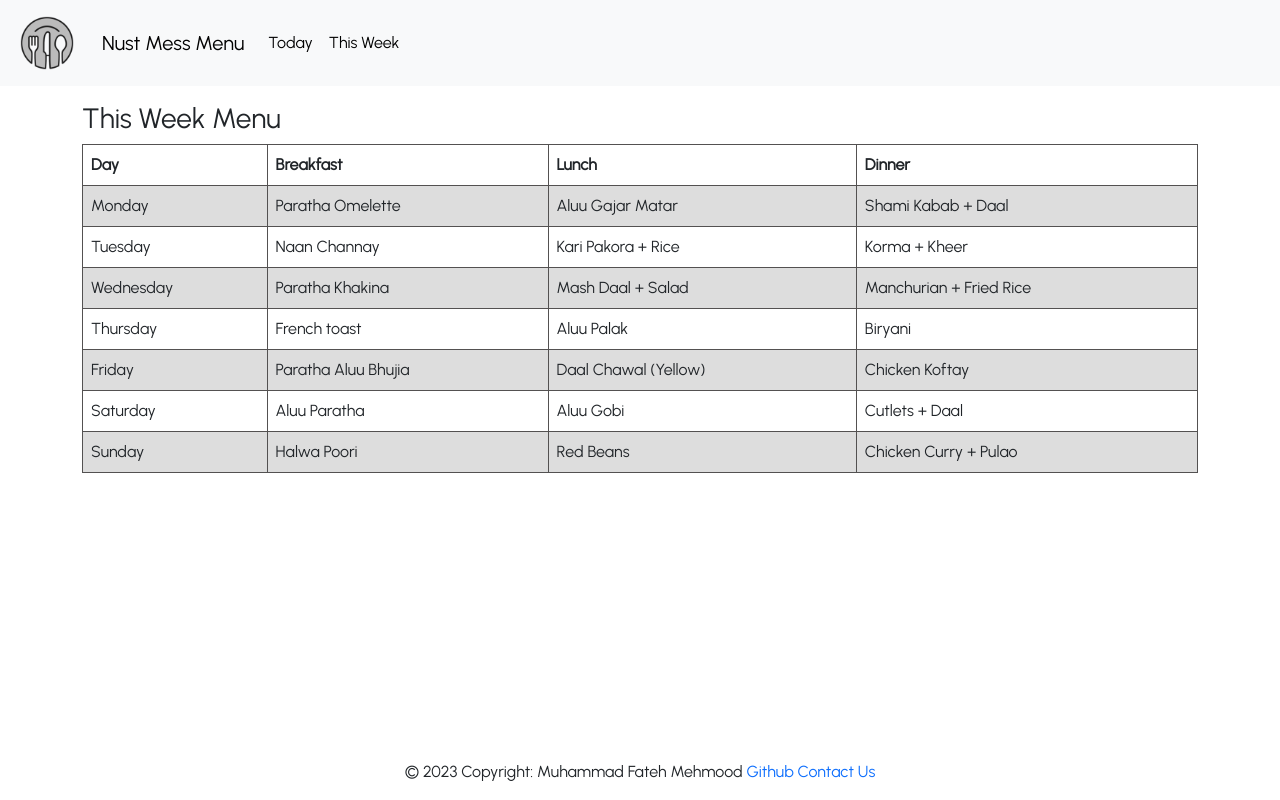
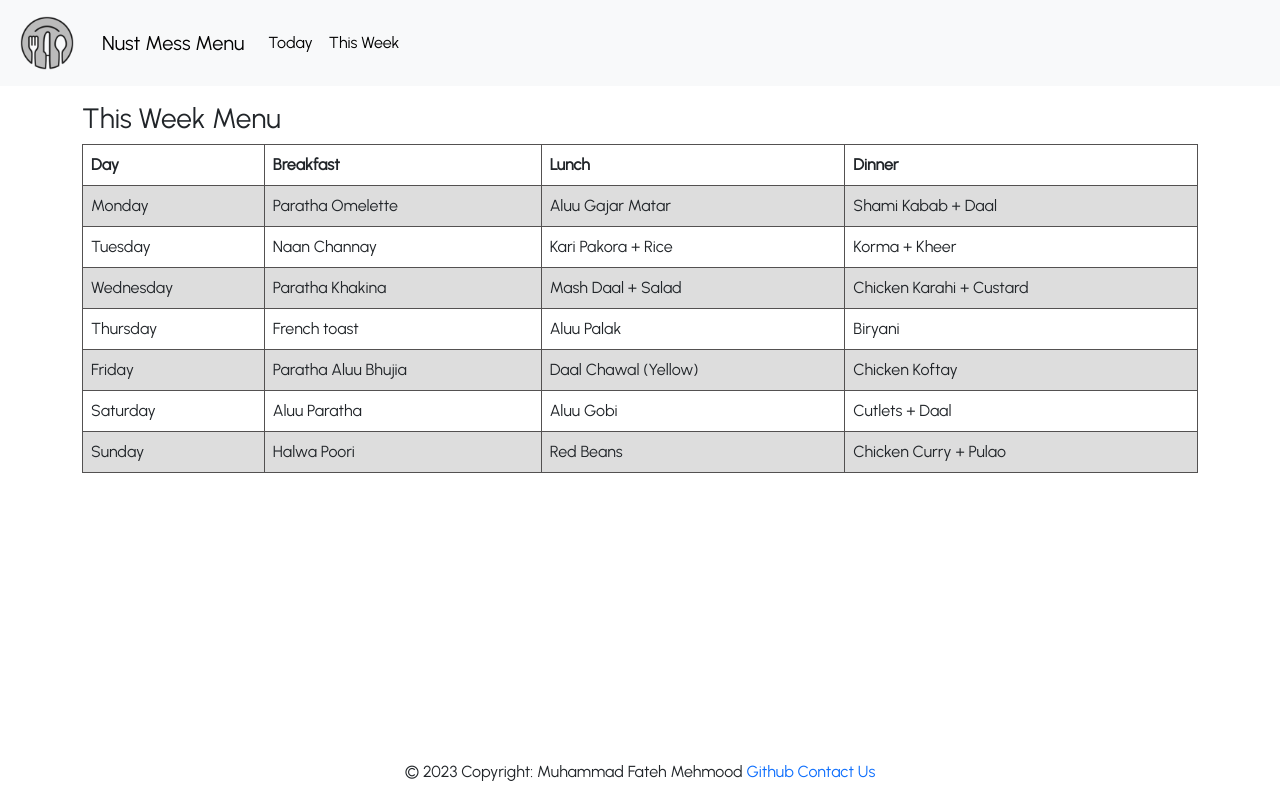
Before and after one commit to fatehmehmood123/Mess-Menu, a React (Create React App) app: page /weekly in a window 1280 px wide. Built offline with nearby package versions, Linux system fonts and the light colour scheme.

Commit message:
weekly wed odd

```diff
--- a/src/Pages/Weekly.js
+++ b/src/Pages/Weekly.js
@@ -31,7 +31,7 @@ useEffect(() => {
       settueLunch('Kari Pakora + Rice')
       settueDinner('Korma + Kheer')
       setwedLunch('Mash Daal + Salad')
-    setwedDinner('Manchurian + Fried Rice')
+      setwedDinner('Chicken Karahi + Custard')
       setfriLunch('Daal Chawal (Yellow)')
       setfriDinner('Chicken Koftay')
       setsatDinner('Cutlets + Daal')
@@ -50,8 +50,8 @@ useEffect(() => {
   }, [week])
   return (
     <>
-    <Navbar/>
-    <WeekContainer tueLunch={tueLunch} monDinner={monDinner} tueDinner={tueDinner} wedLunch={wedLunch} wedDinner={wedDinner} friLunch={friLunch} friDinner={friDinner} satDinner={satDinner} sunDinner={sunDinner}/>
+      <Navbar />
+      <WeekContainer tueLunch={tueLunch} monDinner={monDinner} tueDinner={tueDinner} wedLunch={wedLunch} wedDinner={wedDinner} friLunch={friLunch} friDinner={friDinner} satDinner={satDinner} sunDinner={sunDinner} />
       <Footer />
     </>
   )
```
Lines whose indentation alone changed are shown as unchanged.
